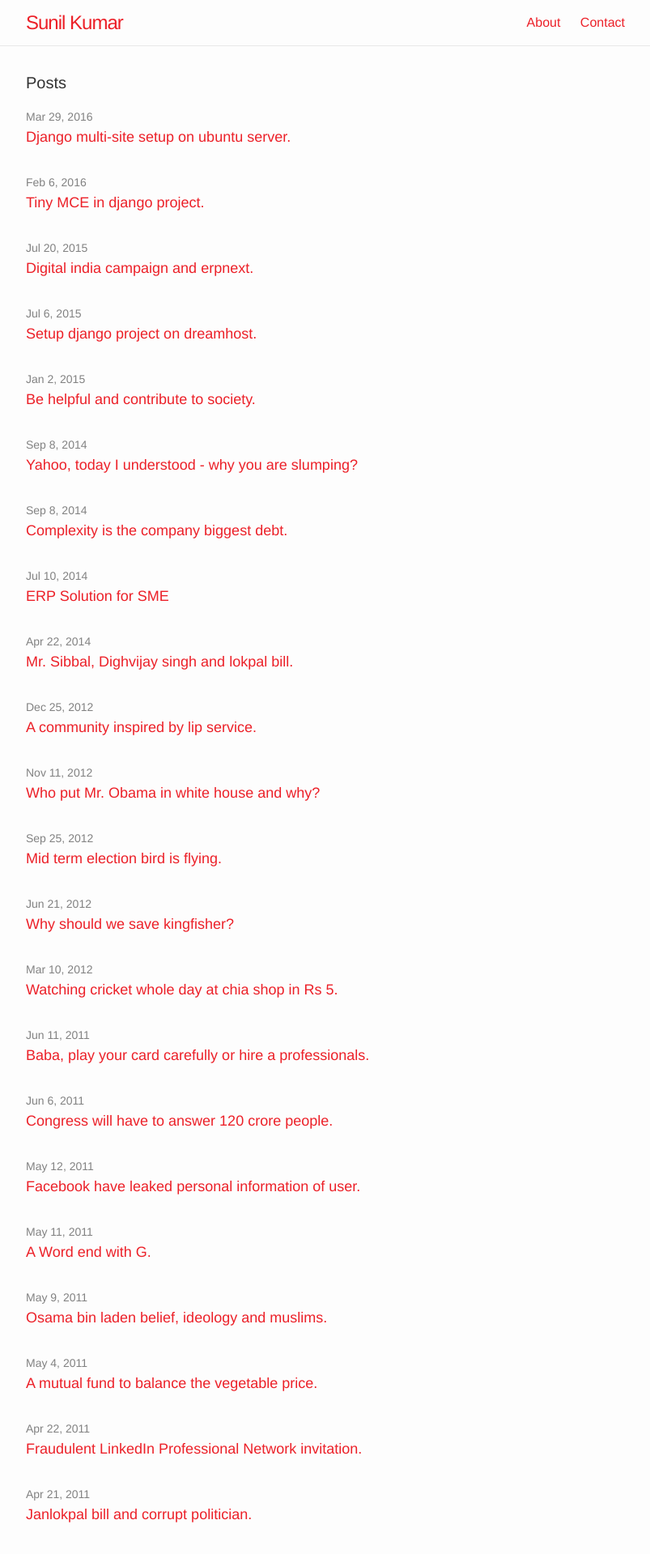
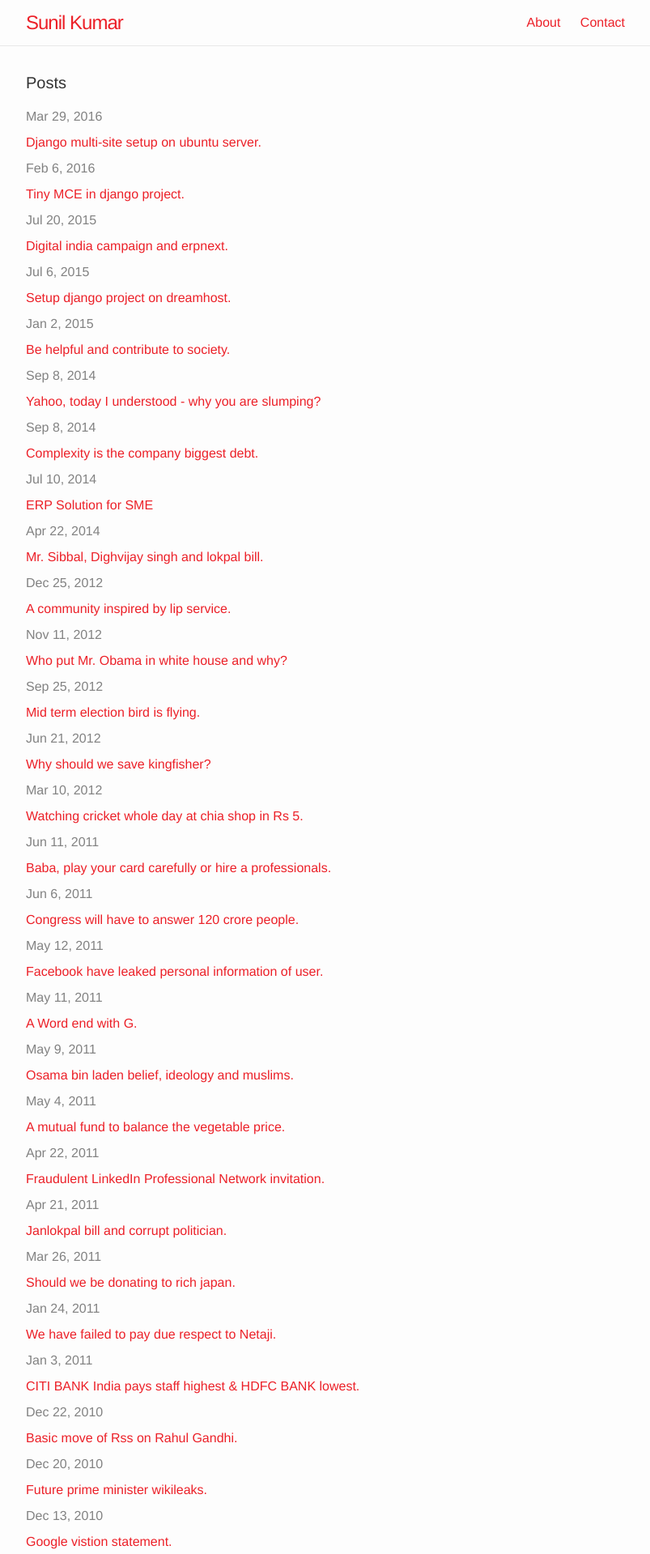
Before and after one commit to sunilsrikumar/sunilsrikumar.github.io, a Jekyll site: the page built from index.html, in a window 1280 px wide. Shown: the top 1919 px of the page at 81% size, without its empty margins (238-1041 px from the left). Built offline with Jekyll 4.4.1, drawn with Linux system fonts in a browser that asks for light colours; some of the changed text lies outside the part shown.

Commit message:
Post list design update

```diff
--- a/_config.yml
+++ b/_config.yml
@@ -9,7 +9,7 @@
 title: Sunil Kumar
 email: sunilsrix@gmail.com
 description: "A constant quest to learn every day, every hour and everyminute.
-Technology is an integral part of my life and it reflects in almostevery facets
+Technology is an integral part of my life and it reflects in almost every facets
 of life."
 baseurl: "" # the subpath of your site, e.g. /blog
 url: "http://www.sunilsrikumar.com" # the base hostname & protocol for your site
--- a/_sass/_layout.scss
+++ b/_sass/_layout.scss
@@ -181,22 +181,22 @@
     list-style: none;
 
     > li {
-        margin-bottom: $spacing-unit;
+        // margin-bottom: $spacing-unit;
+        margin-bottom: 8px;
     }
 }
 
 .post-meta {
-    font-size: $small-font-size;
+    font-size: 16px;
     color: $grey-color;
+    padding-right: 13px;
 }
 
 .post-link {
     display: block;
-    font-size: 18px;
+    font-size: 16px;
     color: #EC2028;
 }
-
-
 
 /**
  * Posts
--- a/index.html
+++ b/index.html
@@ -8,13 +8,9 @@ layout: default
 
   <ul class="post-list">
     {% for post in site.posts %}
-      <li>
-        <span class="post-meta">{{ post.date | date: "%b %-d, %Y" }}</span>
+      <li><span class="post-meta">{{ post.date | date: "%b %-d, %Y" }}</span></li>
+      <li><a class="post-link" href="{{ post.url | prepend: site.baseurl }}"> {{ post.title }}</a></li>
 
-        <h2>
-          <a class="post-link" href="{{ post.url | prepend: site.baseurl }}">{{ post.title }}</a>
-        </h2>
-      </li>
     {% endfor %}
   </ul>
 
```
Also changed, not shown: 2 other files.
